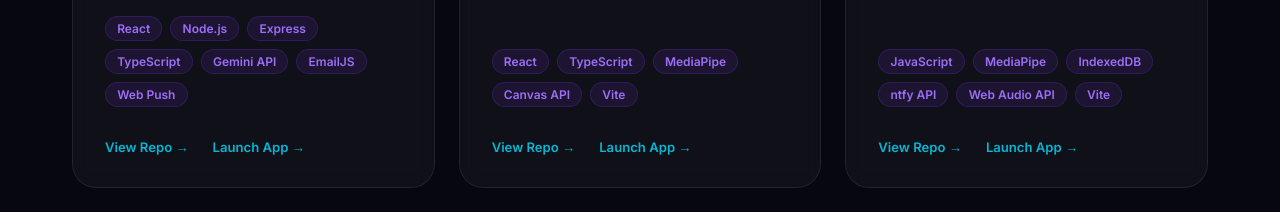
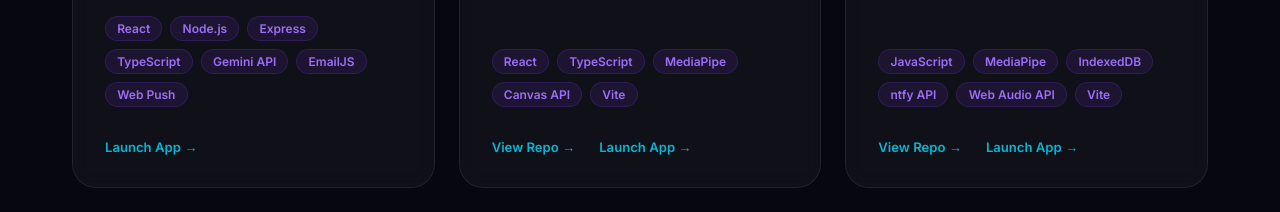
Before and after one commit to SameerJoshi7/MyProfile, a React (Vite) app: page / in a window 1280 px wide. Shown: the part 4720-4932 px from the top of the page. Built offline with nearby package versions, Linux system fonts and the light colour scheme.

Commit message:
fix: remove github repo url from krishna bodha project card

```diff
--- a/src/App.tsx
+++ b/src/App.tsx
@@ -453,9 +453,7 @@
               <span>Web Push</span>
             </div>
             <div className="project-links screen-only">
-              <a href="https://github.com/SameerJoshi7/GitaDaily" target="_blank" className="project-link" id="gitaDailyGithub">
-                View Repo &rarr;
-              </a>
+
               <a href="https://gita-daily-lake.vercel.app/" target="_blank" className="project-link" id="gitaDailyApp">
                 Launch App &rarr;
               </a>
```
